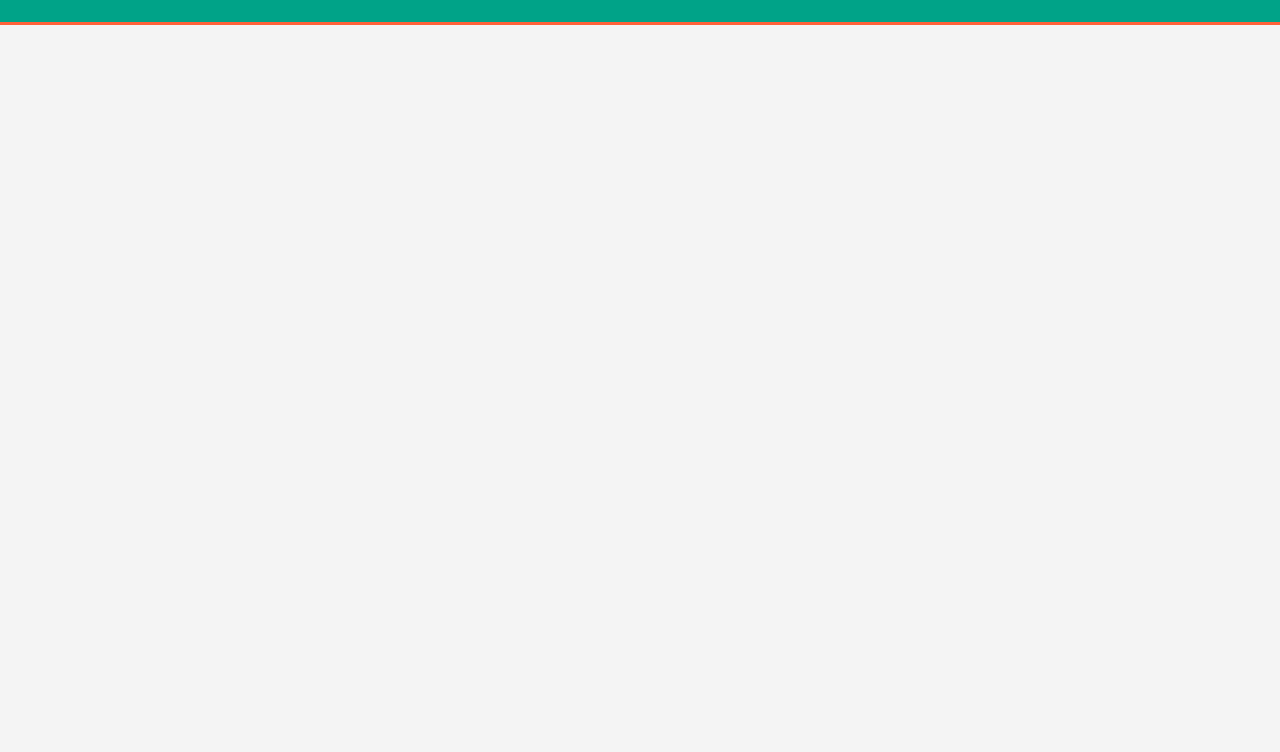
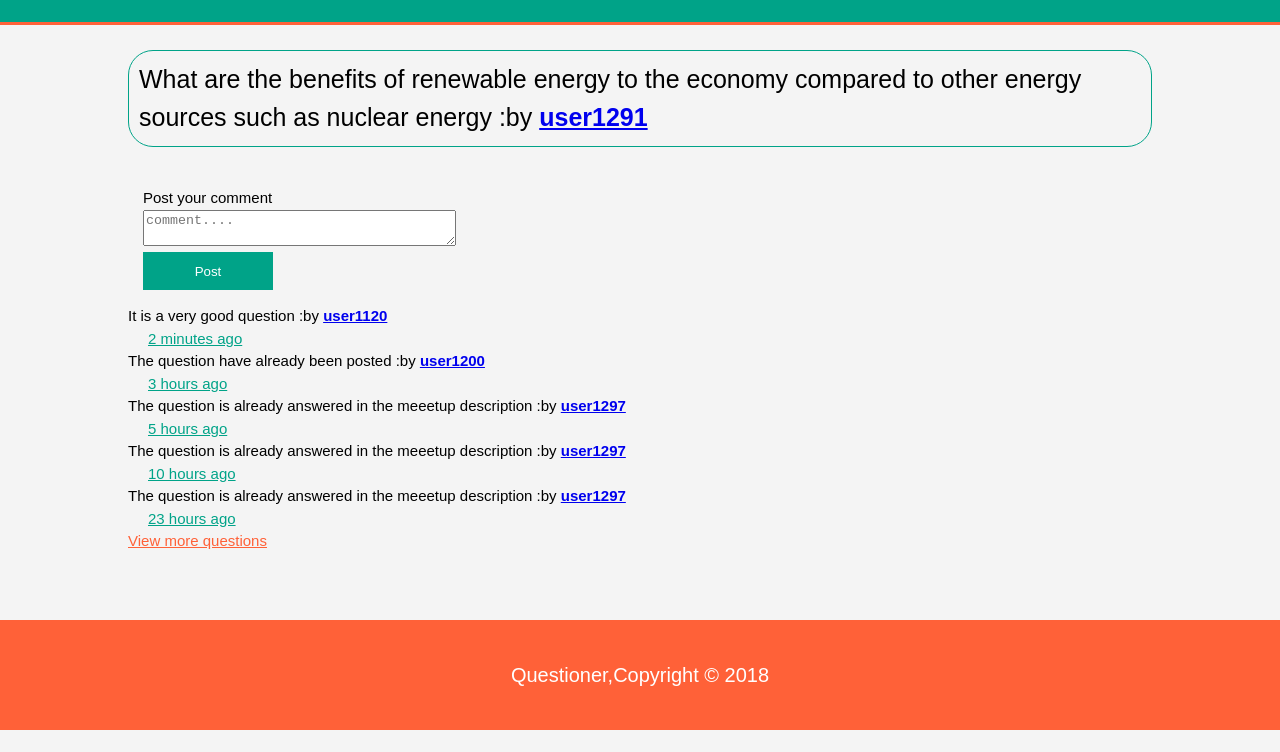
Before and after one commit to SamueGathua/Questioner, a plain HTML site: page UI/post_comment.html in a window 1280 px wide. Shown: the part 48-800 px from the top of the page. Drawn offline with Linux system fonts and the light colour scheme.

Commit message:
[Feature #162983014]Added the post comment form comments feed and the footer

```diff
--- a/UI/post_comment.html
+++ b/UI/post_comment.html
@@ -26,6 +26,81 @@
         </div>
     </header>
 
+    <div class="container">
+            <div id ="content">
+
+                    <p id ="meetup">What are the benefits of renewable energy to the economy compared to other energy sources such as nuclear energy</b> :by <a href="user.html"><b>user1291</b></a><p>
+                        <form class=form_2>
+                            <div>
+                                <label>Post your comment</label><br>
+                                <textarea placeholder="comment...."></textarea>
+
+                            </div>
+                                <button class="button_4"type="submit">Post</button>
+                        </form>
+
+
+                            <div id ="comments">
+                                It is a very good question :by <a href="user.html"><b>user1120</b></a>
+                                    <ul id="user-action">
+                                        <li>
+                                            <a href="#">2 minutes ago</a>
+                                        </li>
+                                    </ul>
+                            </div>
+                             <div id ="comments">
+                                The question have already been posted  :by <a href="user.html"><b>user1200</b></a>
+                                    <ul id="user-action">
+                                        <li>
+                                            <a href="#">3 hours ago</a>
+                                        </li>
+                                    </ul>
+                            </div>
+
+                             <div id ="comments">
+                                The question is already answered in the meeetup description :by <a href="user.html"><b>user1297</b></a>
+                                    <ul id="user-action">
+                                        <li>
+                                            <a href="#">5 hours ago</a>
+                                        </li>
+                                    </ul>
+                            </div>
+
+                             <div id ="comments">
+                                The question is already answered in the meeetup description :by <a href="user.html"><b>user1297</b></a>
+                                    <ul id="user-action">
+                                        <li>
+                                            <a href="#">10 hours ago</a>
+                                        </li>
+                                    </ul>
+                            </div>
+
+                             <div id ="comments">
+                                The question is already answered in the meeetup description :by <a href="user.html"><b>user1297</b></a>
+                                    <ul id="user-action">
+                                        <li>
+                                            <a href="#">23 hours ago</a>
+                                        </li>
+                                    </ul>
+                            </div>
+                            <div id ="comments">
+                                <a class="links"href="#">View more questions</a>
+                            </div>
+
+
+
+
+
+
+
+            </div>
+
+        </div>
+
+
+    <footer>
+        <p>Questioner,Copyright &copy; 2018</p>
+    </footer>
 
 </body>
 </html>
```
